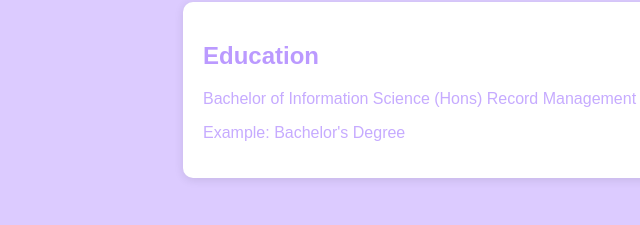
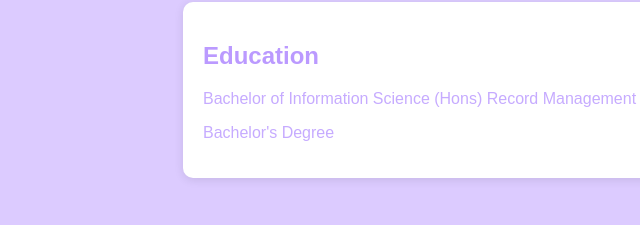
Before and after one commit to alyabatrisyia/portfolio, a plain HTML site: page index.html in a window 1280 px wide. Shown: the part 800-1025 px from the top of the page, 7-647 px from the left. Drawn offline with Linux system fonts and the light colour scheme.

Commit message:
Update index.html

```diff
--- a/index.html
+++ b/index.html
@@ -94,7 +94,6 @@ footer{
         </p>
 
         <p>
-            Example:
             Bachelor's Degree
         </p>
     </div>
```
